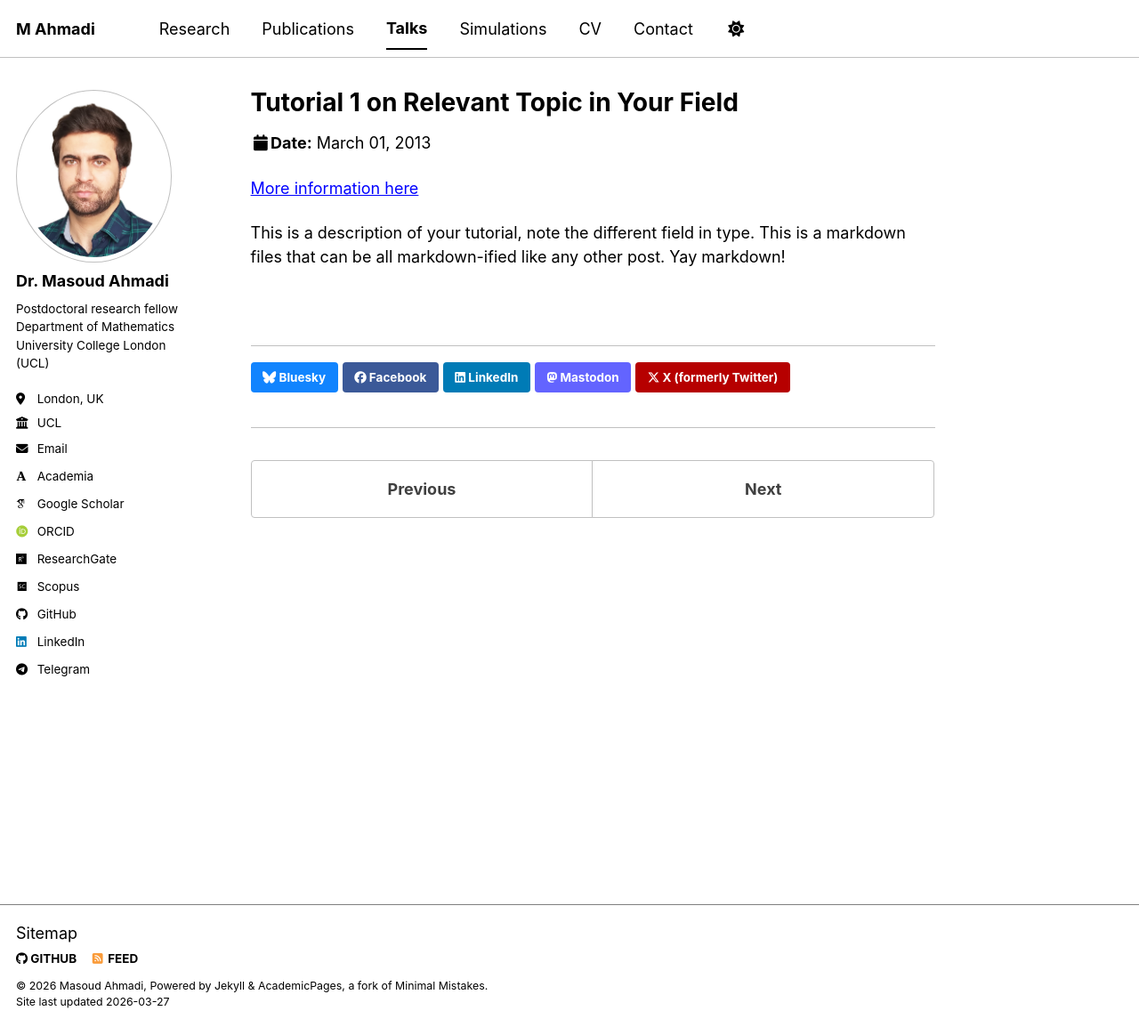
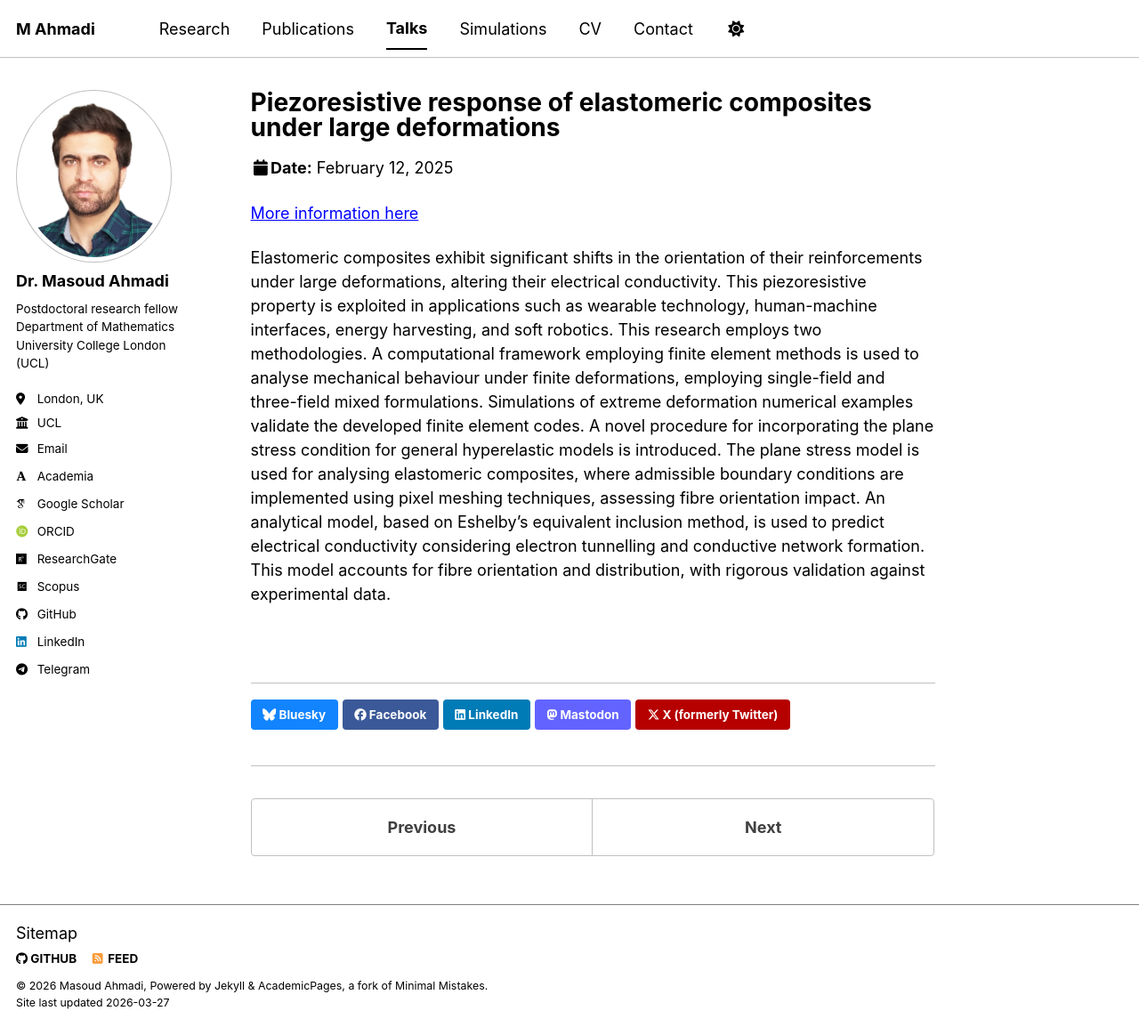
Before and after one commit to Masoud16ahm/Masoud16ahm.github.io, a Jekyll site: the page built from _talks/2013-03-01-tutorial-1.md, in a window 1280 px wide and 1154 px high. Shown: the whole window at 89% size. Built offline with Jekyll 4.4.1, drawn with Linux system fonts in a browser that asks for light colours; some web fonts are replaced; a script bundle is joined from its source files by our own code; library files that are not in the unit come from our copies.

Commit message:
Revise tutorial metadata and description
Updated tutorial details including title, date, venue, and description. Revised permalink and added a new information link.

```diff
--- a/_talks/2013-03-01-tutorial-1.md
+++ b/_talks/2013-03-01-tutorial-1.md
@@ -1,13 +1,15 @@
 ---
-title: "Tutorial 1 on Relevant Topic in Your Field"
+title: "Piezoresistive response of elastomeric composites under large deformations"
 collection: talks
 type: "Tutorial"
-permalink: /talks/2013-03-01-tutorial-1
-venue: "UC-Berkeley Institute for Testing Science"
-date: 2013-03-01
-location: "Berkeley, CA, USA"
+permalink: /talks/numerics2025
+venue: "Imperial-UCL Numerics Seminar"
+date: 2025-02-12
+location: "London, UK"
 ---
 
-[More information here](http://exampleurl.com)
+[More information here](https://www.imperial.ac.uk/events/185559/imperial-ucl-numerics-seminar-early-career-seminar-masoud-ahmadi-glasgow/)
 
-This is a description of your tutorial, note the different field in type. This is a markdown files that can be all markdown-ified like any other post. Yay markdown!
+Elastomeric composites exhibit significant shifts in the orientation of their reinforcements under large deformations, altering their electrical conductivity. This piezoresistive property is exploited in applications such as wearable technology, human-machine interfaces, energy harvesting, and soft robotics. This research employs two methodologies.
+A computational framework employing finite element methods is used to analyse mechanical behaviour under finite deformations, employing single-field and three-field mixed formulations. Simulations of extreme deformation numerical examples validate the developed finite element codes. A novel procedure for incorporating the plane stress condition for general hyperelastic models is introduced. The plane stress model is used for analysing elastomeric composites, where admissible boundary conditions are implemented using pixel meshing techniques, assessing fibre orientation impact.
+An analytical model, based on Eshelby’s equivalent inclusion method, is used to predict electrical conductivity considering electron tunnelling and conductive network formation. This model accounts for fibre orientation and distribution, with rigorous validation against experimental data.
```
